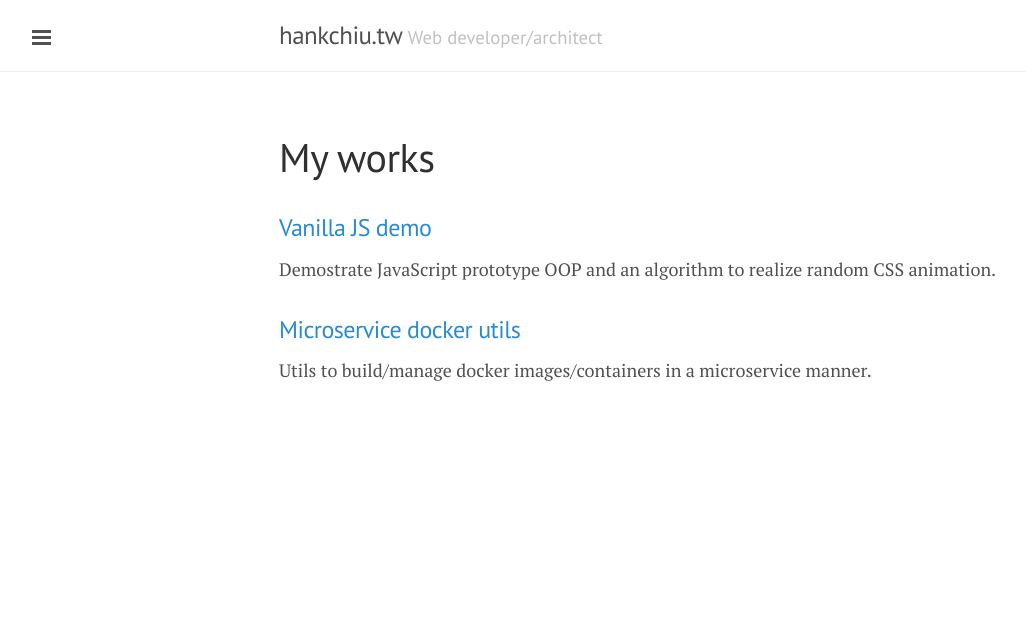
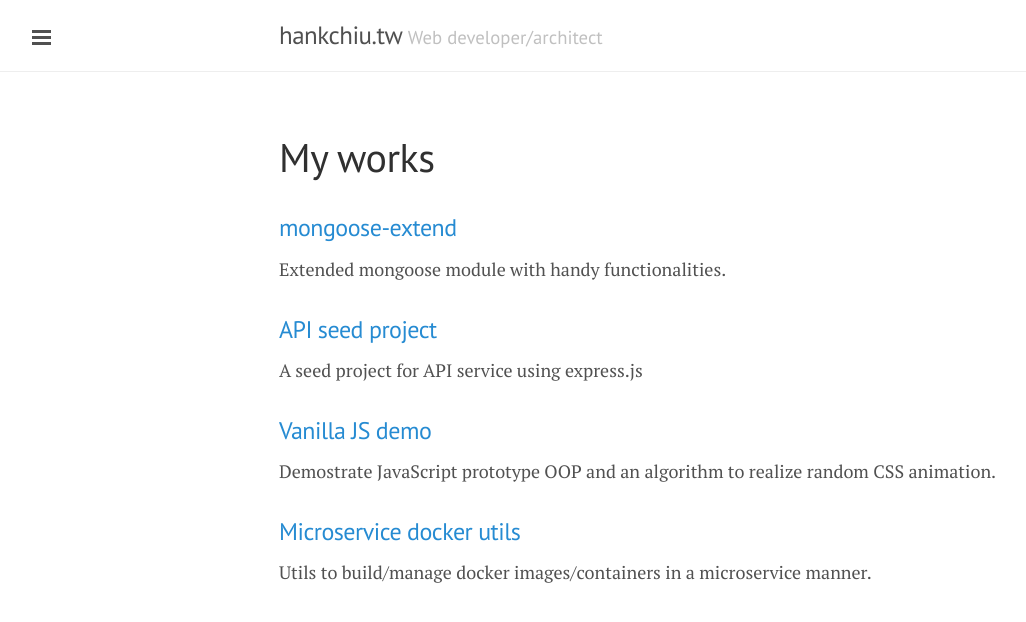
Before and after one commit to hankchiutw/hankchiutw.github.io, a Jekyll site: the page built from my-works.html, in a window 1280 px wide. Shown: the top 622 px of the page, without its empty margins (1-1027 px from the left). Built offline with Jekyll 4.4.1, drawn with Linux system fonts in a browser that asks for light colours.

Commit message:
add two works

```diff
--- a/my-works.html
+++ b/my-works.html
@@ -5,6 +5,16 @@ title: "My works"
 
 <div class="page">
   <h1 class="page-title">My works</h1>
+
+  <p>
+    <h3><a class='title' href="https://github.com/hankchiutw/mongoose-extend" target=_blank>mongoose-extend</a></h3>
+    <span class='note'>Extended mongoose module with handy functionalities.</span>
+  </p>
+
+  <p>
+    <h3><a class='title' href="https://github.com/hankchiutw/api-seed" target=_blank>API seed project</a></h3>
+    <span class='note'>A seed project for API service using express.js</span>
+  </p>
 
   <p>
     <h3><a class='title' href="https://github.com/hankchiutw/vanillajs-demo" target=_blank>Vanilla JS demo</a></h3>
```
